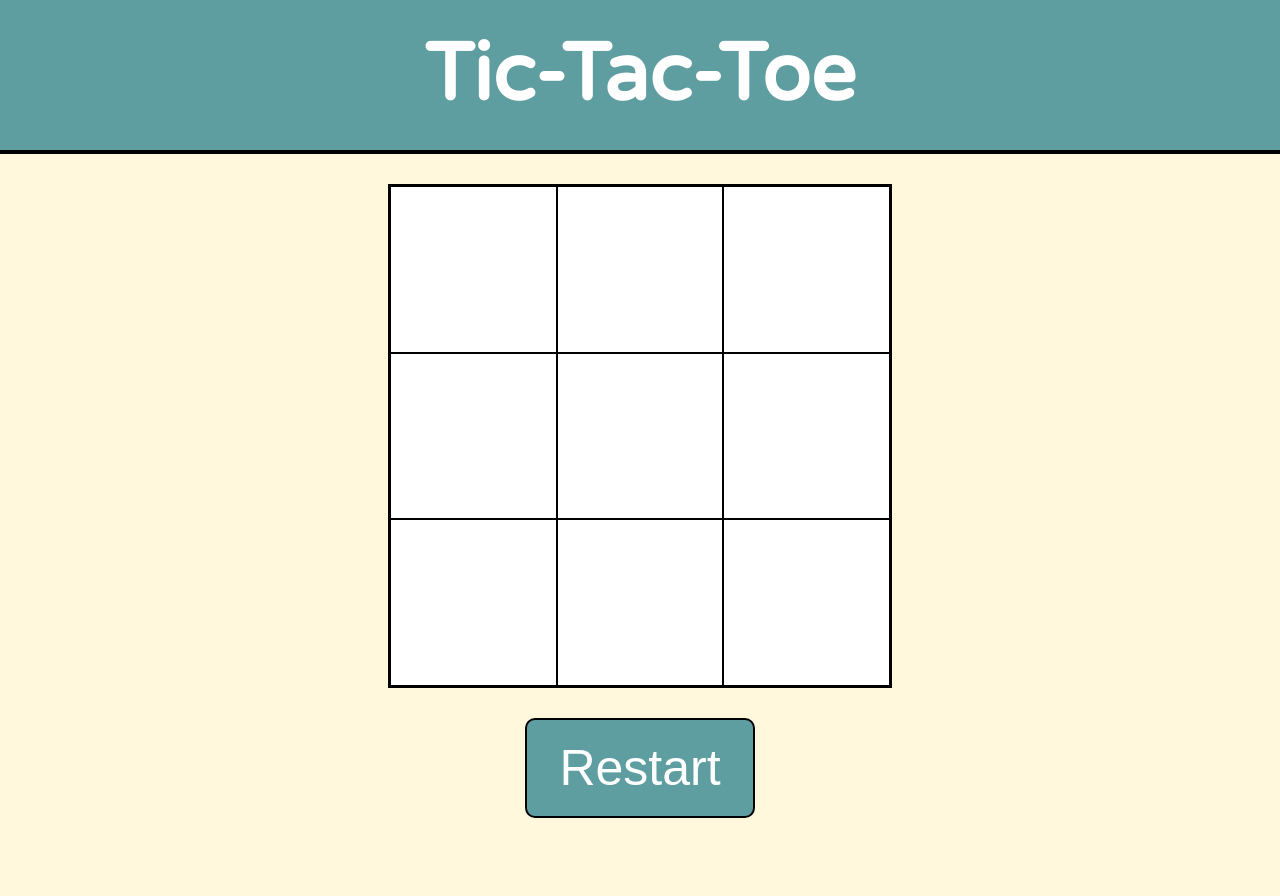
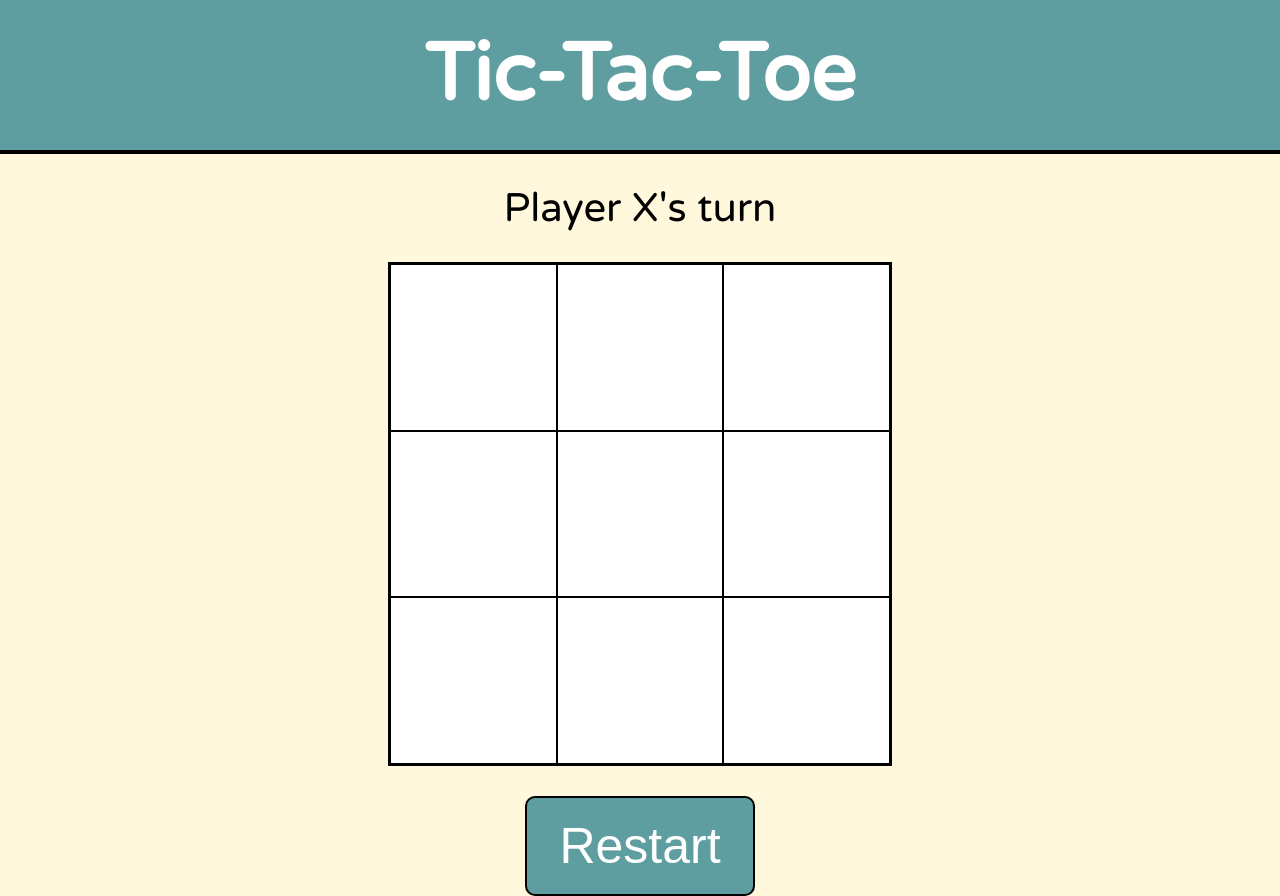
Before and after one commit to roopeak/tic-tac-toe, a plain HTML site: page index.html in a window 1280 px wide. Before the commit the page ends 818 px from the top, so only its background shows below. Drawn offline with Linux system fonts and the light colour scheme.

Commit message:
Add div to show who's turn it is

```diff
--- a/index.html
+++ b/index.html
@@ -14,6 +14,7 @@
 	<header>
 		<h1>Tic-Tac-Toe</h1>
 	</header>
+	<div class="player-turn"></div>
 	<div class="game-container"></div>
 	<button class="restart-button">Restart</button>
 	<script src="scripts.js"></script>
--- a/scripts.js
+++ b/scripts.js
@@ -17,8 +17,12 @@ const player2 = {
 };
 
 function generateGameBoard() {
+	let playerTurn = player1.name;
+
+	const turnContainer = document.querySelector('.player-turn');
+	turnContainer.textContent = `Player ${player1.symbol}'s turn`
+
 	const gameContainer = document.querySelector('.game-container');
-	let playerTurn = player1.name;
 	gameContainer.innerHTML = '';
 
 	for (let i = 0; i < 9; i++) {
@@ -32,10 +36,12 @@ function generateGameBoard() {
 			}
 
 			if (playerTurn === 'player1') {
+				turnContainer.textContent = `Player ${player2.symbol}'s turn`
 				containerItem.textContent = player1.symbol;
 				gameBoard[i] = player1.symbol;
 				playerTurn = 'player2';
 			} else {
+				turnContainer.textContent = `Player ${player1.symbol}'s turn`
 				containerItem.textContent = player2.symbol;
 				gameBoard[i] = player2.symbol;
 				playerTurn = 'player1';
--- a/styles.css
+++ b/styles.css
@@ -19,6 +19,10 @@ header {
 	font-size: 40px;
 	width: 100%;
 	height: 150px;
+}
+
+.player-turn {
+	font-size: 40px;
 }
 
 .game-container {
```
